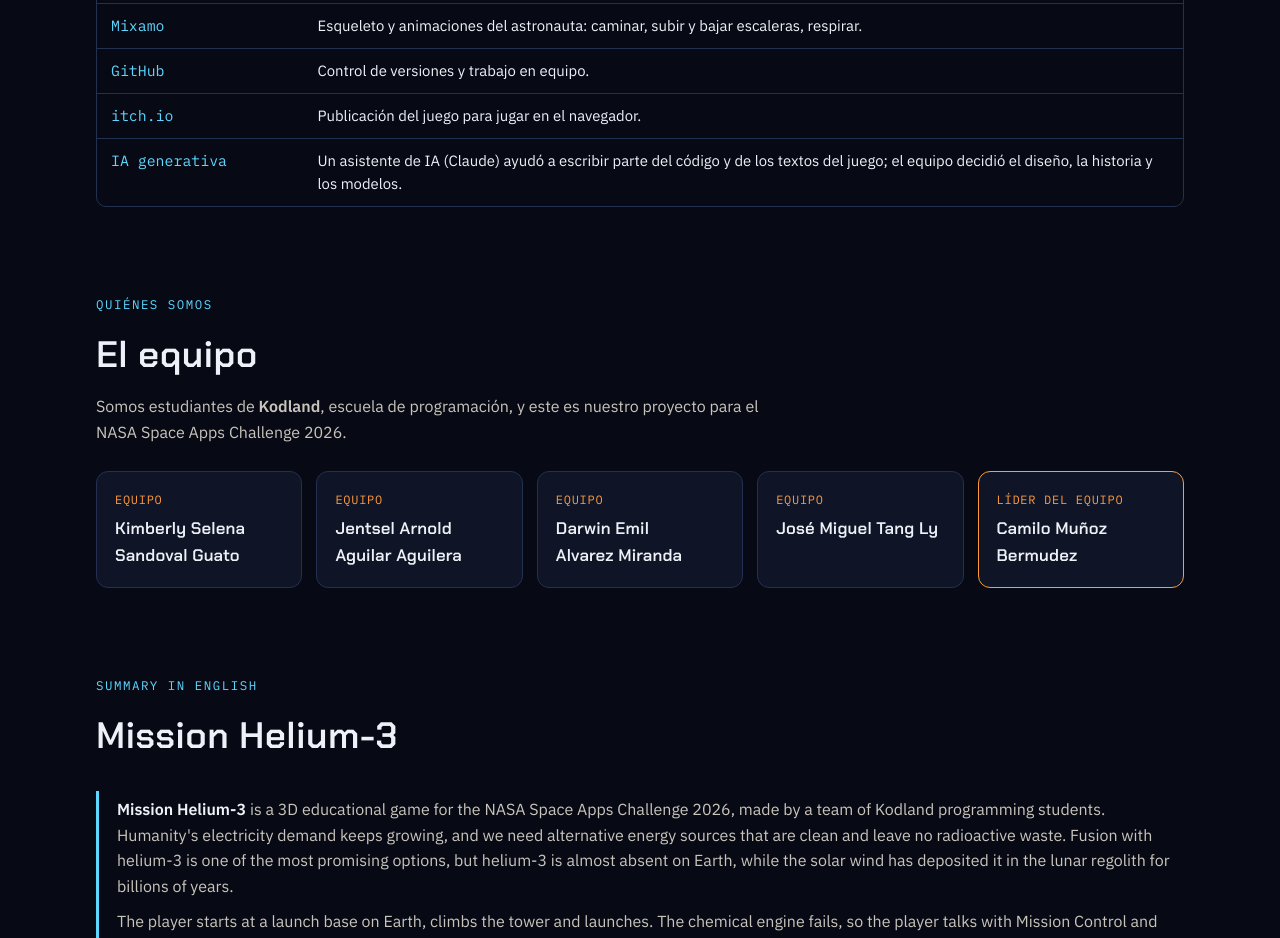
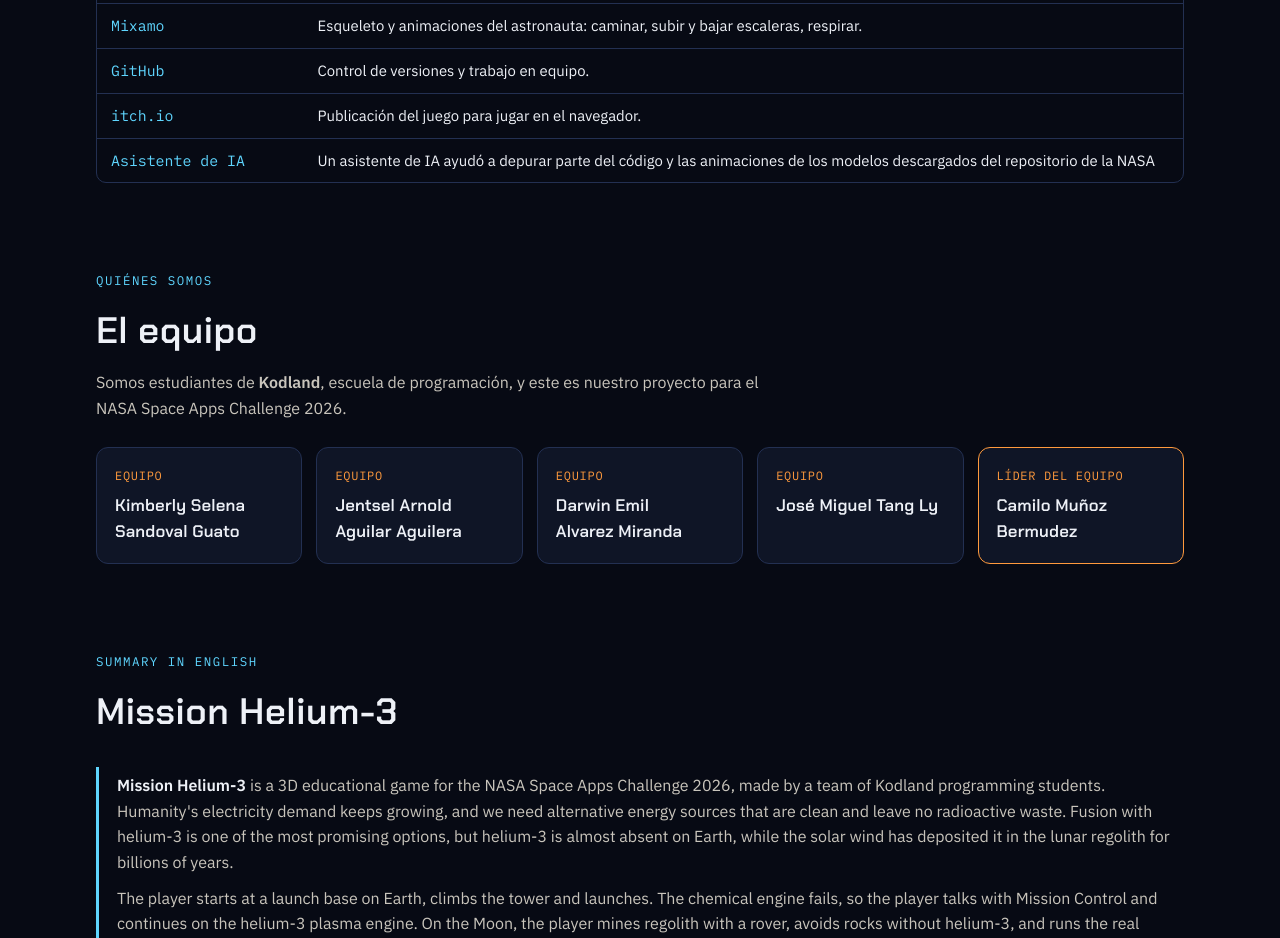
Before and after one commit to Camubermu/mision-helio-3, a plain HTML site: page docs/index.html in a window 1280 px wide. Shown: the part 6660-7598 px from the top of the page. Drawn offline with Linux system fonts and the light colour scheme.

Commit message:
docs: texto sobre el uso del asistente de IA
Co-Authored-By: Claude Opus 5.5 <noreply@anthropic.com>

```diff
--- a/docs/index.html
+++ b/docs/index.html
@@ -320,7 +320,7 @@ footer { color: var(--regolito); font-size: 0.88rem; border-top: 1px solid var(-
           <tr><td>Mixamo</td><td>Esqueleto y animaciones del astronauta: caminar, subir y bajar escaleras, respirar.</td></tr>
           <tr><td>GitHub</td><td>Control de versiones y trabajo en equipo.</td></tr>
           <tr><td>itch.io</td><td>Publicación del juego para jugar en el navegador.</td></tr>
-          <tr><td>IA generativa</td><td>Un asistente de IA (Claude) ayudó a escribir parte del código y de los textos del juego; el equipo decidió el diseño, la historia y los modelos.</td></tr>
+          <tr><td>Asistente de IA</td><td>Un asistente de IA ayudó a depurar parte del código y las animaciones de los modelos descargados del repositorio de la NASA</td></tr>
         </tbody>
       </table>
     </div>
```
